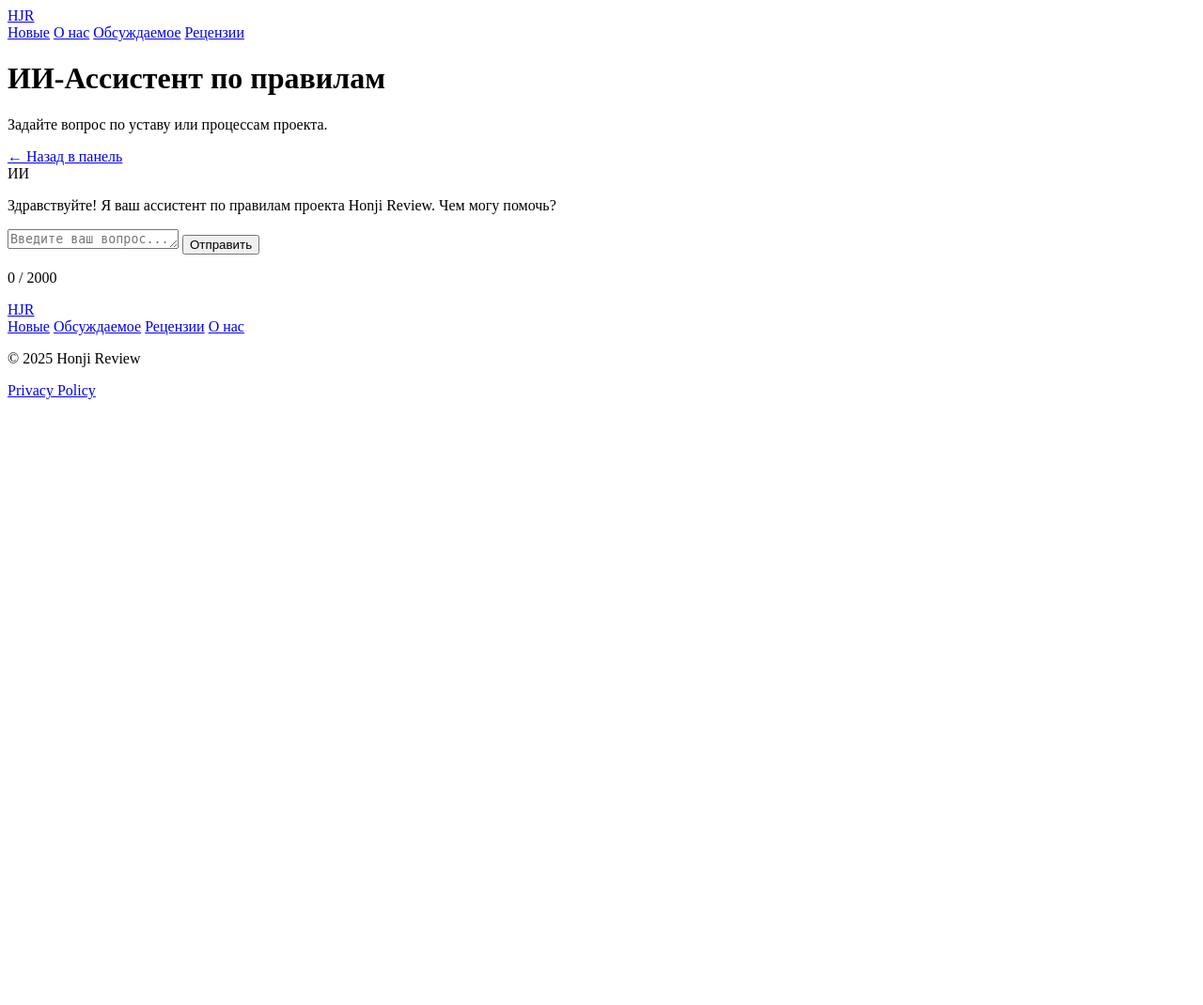
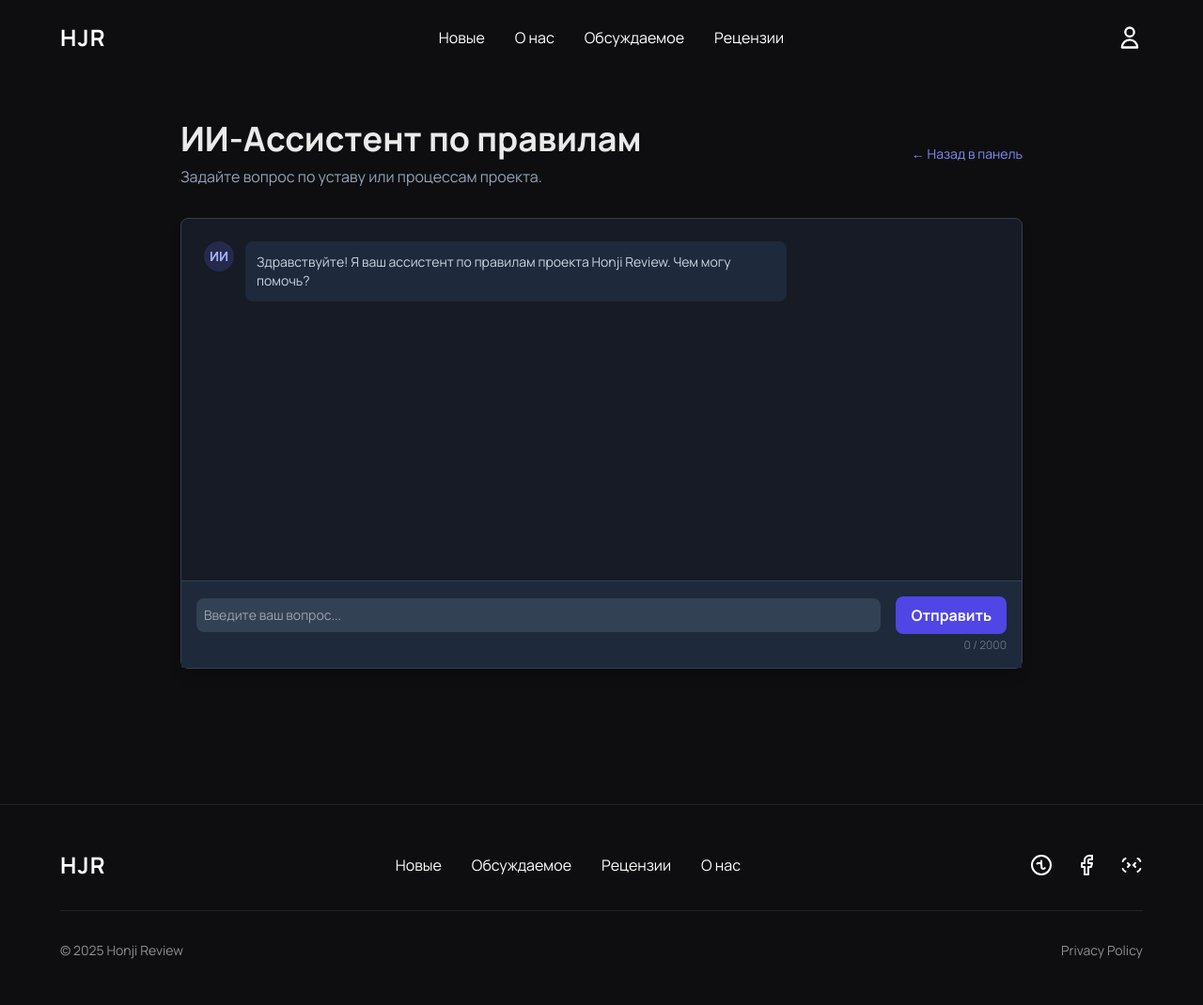
Before and after one commit to honjireview/HJR-Site, a Flask app: page /bot/ai-assistant in a window 1280 px wide. Shown: the whole page at 94% size. Before the commit the page ends 425 px from the top, so only its background shows below. Run offline with Flask 3, Linux system fonts and the light colour scheme; the visitor is signed in with stand-in values (Sample User, id 1); parts of the project's set-up code (start-up, migrations or seed data) failed here and were passed over; some libraries are stand-ins or nearby versions.

Commit message:
refactor routes and templates: update main page route structure, adjust community and reviews routes, and enhance tag styles with gradient for improved consistency and visual appeal

```diff
--- a/templates/layout.html
+++ b/templates/layout.html
@@ -1,6 +1,16 @@
 <!DOCTYPE html>
 <html lang="ru" class="scroll-smooth">
 <head>
+    <meta charset="UTF-8">
+    <meta name="viewport" content="width=device-width, initial-scale=1.0">
+    <title>{% block title %}Honji Review{% endblock %}</title>
+    <link rel="icon" href="{{ url_for('main_site.static', filename='images/favicon.png') }}" type="image/x-icon">
+    <link rel="shortcut icon" href="{{ url_for('main_site.static', filename='images/favicon.png') }}" type="image/x-icon">
+    <script src="https://cdn.tailwindcss.com"></script>
+
+    <link rel="stylesheet" href="{{ url_for('main_site.static', filename='css/main_site.css') }}">
+
+    {% block head_css %}{% endblock %}
 </head>
 <body class="bg-[#0E0E10] text-[#EAEAEA]">
 
@@ -15,6 +25,9 @@
             <a href="{{ url_for('main_site.reviews') }}" class="hover:opacity-75 transition-opacity">Рецензии</a>
         </nav>
         <a href="#" class="text-white hover:opacity-75 transition-opacity">
+            <svg xmlns="http://www.w3.org/2000/svg" class="h-7 w-7" fill="none" viewBox="0 0 24 24" stroke="currentColor" stroke-width="2">
+                <path stroke-linecap="round" stroke-linejoin="round" d="M16 7a4 4 0 11-8 0 4 4 0 018 0zM12 14a7 7 0 00-7 7h14a7 7 0 00-7-7z" />
+            </svg>
         </a>
     </header>
 
@@ -35,6 +48,9 @@
                 <a href="#" class="hover:opacity-75 transition-opacity">О нас</a>
             </div>
             <div class="flex items-center space-x-6">
+                <a href="#" class="text-white hover:opacity-75 transition-opacity"><svg class="h-6 w-6" viewBox="0 0 24 24" fill="none" xmlns="http://www.w3.org/2000/svg"><path d="M12 22C17.5228 22 22 17.5228 22 12C22 6.47715 17.5228 2 12 2C6.47715 2 2 6.47715 2 12C2 17.5228 6.47715 22 12 22Z" stroke="white" stroke-width="2" stroke-linecap="round" stroke-linejoin="round"/><path d="M15.7099 15.18C15.2399 15.65 14.6599 16 14.0099 16C12.9699 16 12.2199 15.25 12.2199 14.21V12.65C12.2199 10.61 10.9699 9.77 9.42993 9.77C8.65993 9.77 8.01993 10.04 7.51993 10.54" stroke="white" stroke-width="2" stroke-linecap="round" stroke-linejoin="round"/><path d="M12 11.51V7.5" stroke="white" stroke-width="2" stroke-linecap="round" stroke-linejoin="round"/></svg></a>
+                <a href="#" class="text-white hover:opacity-75 transition-opacity"><svg class="h-6 w-6" viewBox="0 0 24 24" fill="none" xmlns="http://www.w3.org/2000/svg"><path d="M18 2H15C13.6739 2 12.4021 2.52678 11.4645 3.46447C10.5268 4.40215 10 5.67392 10 7V10H7V14H10V22H14V14H17L18 10H14V7C14 6.73478 14.1054 6.48043 14.2929 6.29289C14.4804 6.10536 14.7348 6 15 6H18V2Z" stroke="white" stroke-width="2" stroke-linecap="round" stroke-linejoin="round"/></svg></a>
+                <a href="#" class="text-white hover:opacity-75 transition-opacity"><svg class="h-6 w-6" viewBox="0 0 24 24" fill="none" xmlns="http://www.w3.org/2000/svg"><path d="M18.44 5.06006C19.82 5.56006 20.88 6.64006 21.36 8.02006" stroke="white" stroke-width="2" stroke-linecap="round" stroke-linejoin="round"/><path d="M5.56 18.94C4.18 18.44 3.12 17.36 2.64 15.98" stroke="white" stroke-width="2" stroke-linecap="round" stroke-linejoin="round"/><path d="M18.44 18.94C19.82 18.44 20.88 17.36 21.36 15.98" stroke="white" stroke-width="2" stroke-linecap="round" stroke-linejoin="round"/><path d="M5.56 5.06006C4.18 5.56006 3.12 6.64006 2.64 8.02006" stroke="white" stroke-width="2" stroke-linecap="round" stroke-linejoin="round"/><path d="M16 10L14 12L16 14" stroke="white" stroke-width="2" stroke-linecap="round" stroke-linejoin="round"/><path d="M8 10L10 12L8 14" stroke="white" stroke-width="2" stroke-linecap="round" stroke-linejoin="round"/></svg></a>
             </div>
         </div>
         <div class="mt-8 pt-8 border-t border-[#232325] text-sm text-[#8F8F90] flex flex-col md:flex-row justify-between items-center gap-4">
```
